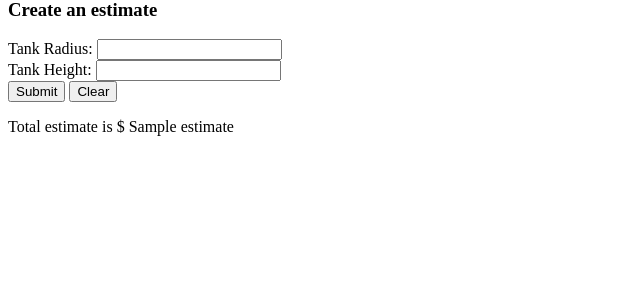
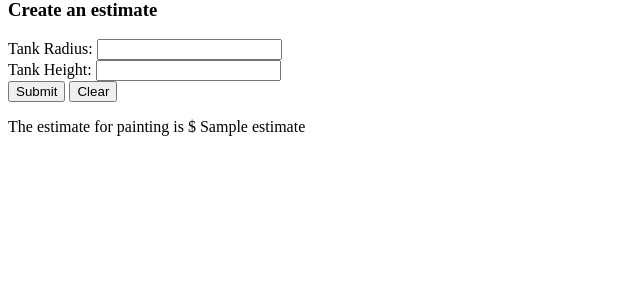
Before and after one commit to brittanyfleury/vtm_site, a Flask app: template templates/estimate.html in a window 1280 px wide. Shown: the part 146-447 px from the top of the page, without its empty margins (0-640 px from the left). Run offline with Flask 2, Linux system fonts and the light colour scheme; the template is opened without the code that fills it: most values are stand-ins (such as "Sample title", 1, 10 or a date in 2020).

Commit message:
finalized edits and wording

```diff
--- a/templates/estimate.html
+++ b/templates/estimate.html
@@ -19,7 +19,7 @@
 	</form>
 
 {% if estimate %}
-<p> Total estimate is $ {{estimate}} </p>
+<p> The estimate for painting is $ {{estimate}} </p>
 {% endif %}
 
 {% endblock %}
```
